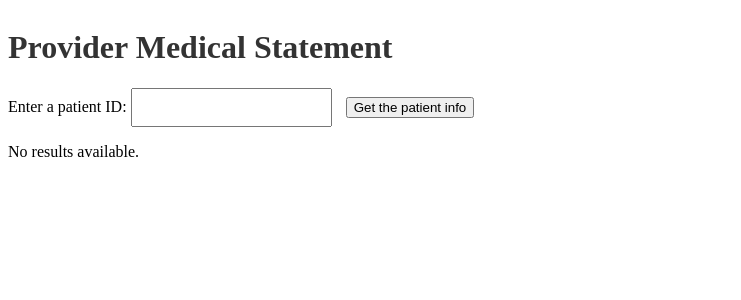
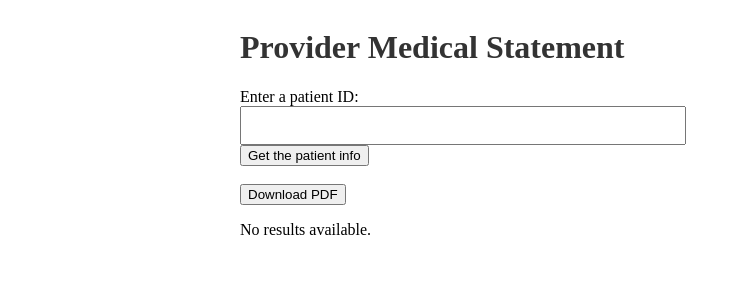
Before and after one commit to bcbi/fhir-medication-finder, a Flask app: page / in a window 1280 px wide. Shown: the top 300 px of the page, without its empty margins (0-741 px from the left). Run offline with Flask 3, Linux system fonts and the light colour scheme; some libraries are stand-ins or nearby versions.

Commit message:
adding pdf convertion button

```diff
--- a/src/static/styling1.css
+++ b/src/static/styling1.css
@@ -1,6 +1,9 @@
 .container {
     display: grid;
     place-items: start;
+    width: 100%; /* Set a fixed width for the container */
+    max-width: 800px; /* Adjust the maximum width as needed */
+    margin: 0 auto; /* Center the container horizontally */
 }
 
 h1 {
@@ -15,6 +18,9 @@ h1 {
 input[type="text"] {
     padding: 10px;
     margin-right: 10px;
+    width: calc(100% - 20px); /* Adjust input width to fit container */
+    box-sizing: border-box; /* Include padding in the width calculation */
+
 }
 
 /* Apply styling to tables directly */
@@ -36,12 +42,14 @@ input[type="text"] {
     margin-top: 20px;
     background-color: #e0f7fa; /* Light blue background for result sections */
     padding: 20px; /* Add padding for better visual separation */
+    table-layout: fixed; /* Ensure fixed layout for consistent column widths */
+    width: auto; /* Let the table adjust its width based on content */
 }
 
 th, td {
     padding: 10px;
     text-align: left;
-    white-space: nowrap; /* Prevent text wrapping */
+    white-space: normal; /* Prevent text wrapping */
 }
 
 th {
--- a/src/templates/index.html
+++ b/src/templates/index.html
@@ -4,20 +4,44 @@
     <meta charset="UTF-8">
     <title>Medication and Condition Table</title>
     <link rel="stylesheet" href="{{ url_for('static', filename='styling1.css') }}">
+    <!-- <script src="script.js"></script> -->
+    <script src="https://cdnjs.cloudflare.com/ajax/libs/html2pdf.js/0.10.1/html2pdf.bundle.min.js"></script>
+    <script>
+    function generatePDF() {
+        var element = document.getElementById("container");
+        var opt = {
+            margin:       1,
+            filename:     'PMform_' + '.pdf',
+            image:        { type: 'jpeg', quality: 1 },
+            html2canvas:  { scale: 1 },
+            jsPDF:        { unit: 'in', format: 'letter', orientation: 'portrait' }
+        };
+        // Choose the element that our invoice is rendered in.
+        html2pdf(element).set(opt).from(page).save();
+    }
+    </script>
+
 </head>
 <body>
-    <div class="container">
+
+
+
+    <div class="container" id="container">
         <h1>Provider Medical Statement</h1>
         <form method="post">
             <label for="patient_id">Enter a patient ID:</label>
             <input type="text" name="patient_id" id="patient_id">
             <input type="submit" value="Get the patient info">
-        </form>
+        </form>&nbsp;&nbsp;&nbsp;&nbsp;
+
+            <!-- Button to open the page in a new tab for printing -->
+        <button onclick="generatePDF()">Download PDF</button>
 
         {% if result %}
             {% if result.patient %}
                 <div class="patient-info">
                     <h3>Patient Information:</h3>
+                    <p>Patient ID: {{ result.patient.id }}</p>
                     <p>Name: {{ result.patient.name[0]['given'][0] }} {{ result.patient.name[0]['family'] }}</p>
                     <p>Gender: {{ result.patient.gender }}</p>
                     <p>Date of Birth: {{ result.patient.birthDate }}</p>
@@ -198,5 +222,6 @@
             <p>No results available.</p>
         {% endif %}
     </div>
+
 </body>
 </html>
```
